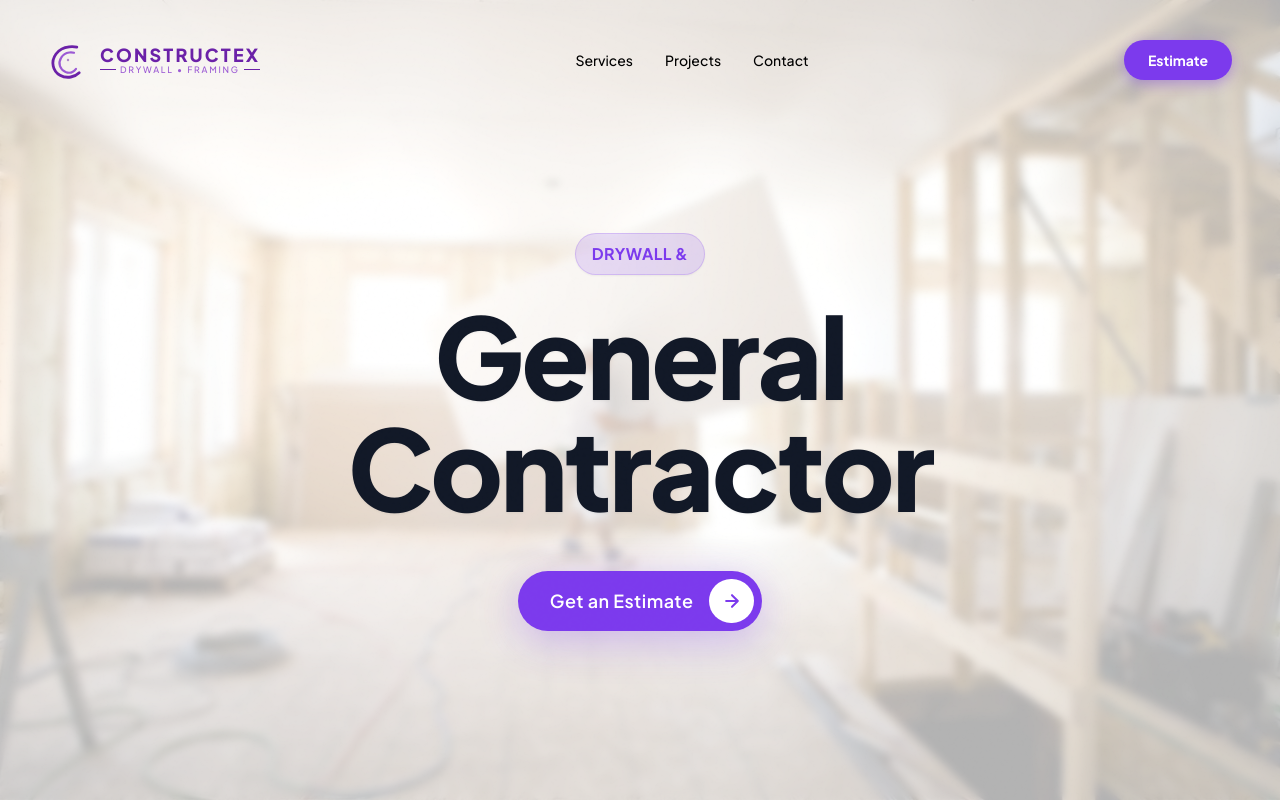
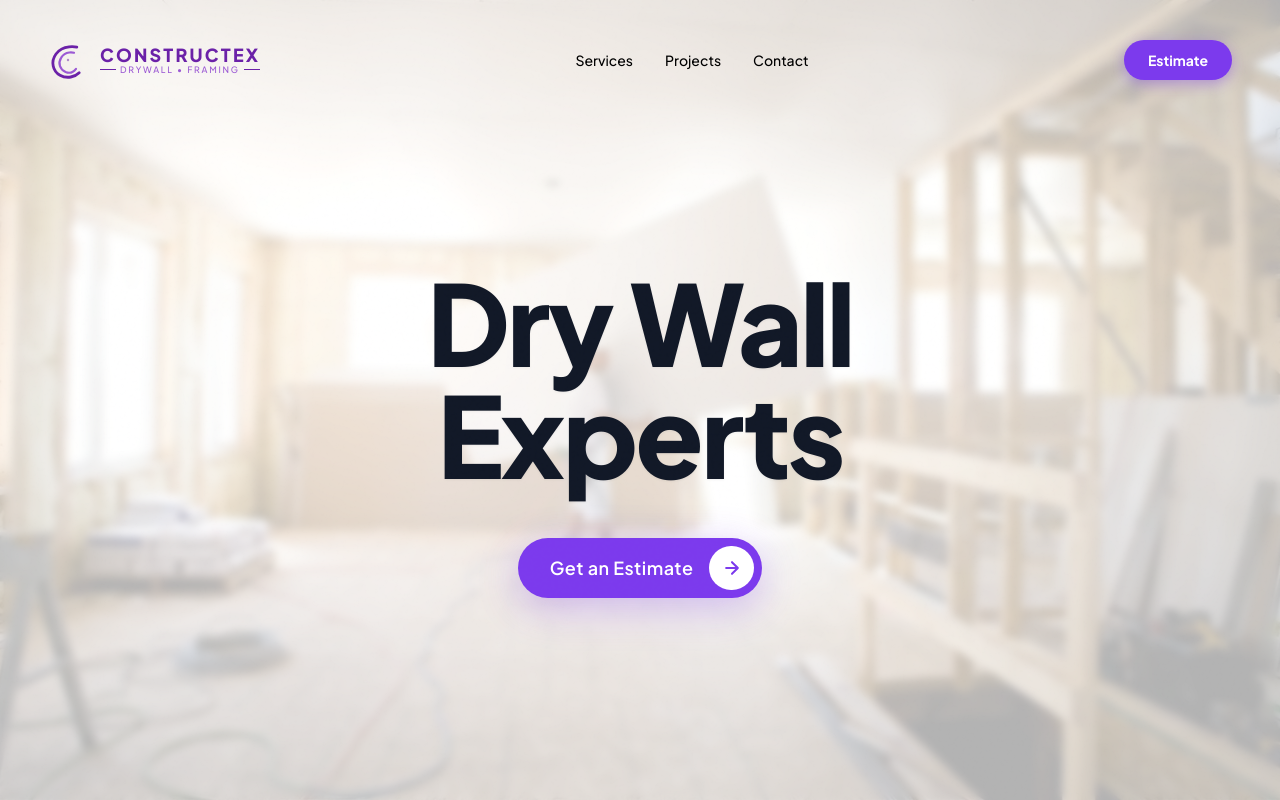
Before and after one commit to sohailarbi355813-cmyk/constructex, a Next.js app: page / in a window 1280 px wide. Shown: the top 800 px of the page. Built offline with nearby package versions, Linux system fonts and the light colour scheme.

Commit message:
feat(ui): update hero typography to Dry Wall Experts and remove pill

```diff
--- a/components/HeroSection.tsx
+++ b/components/HeroSection.tsx
@@ -23,11 +23,8 @@ export default function HeroSection() {
           transition={{ duration: 0.8, ease: "easeOut" }}
           className="flex flex-col items-center"
         >
-          <span className="bg-[#7C3AED]/15 text-[#7C3AED] px-4 py-2 rounded-full text-sm md:text-base font-bold mb-6 tracking-wide uppercase shadow-sm border border-[#7C3AED]/20">
-            DRYWALL &
-          </span>
           <h1 className="text-5xl md:text-7xl lg:text-[7rem] font-extrabold text-gray-900 tracking-tight leading-tight drop-shadow-sm">
-            General Contractor
+            Dry Wall<br />Experts
           </h1>
         </motion.div>
 
```
